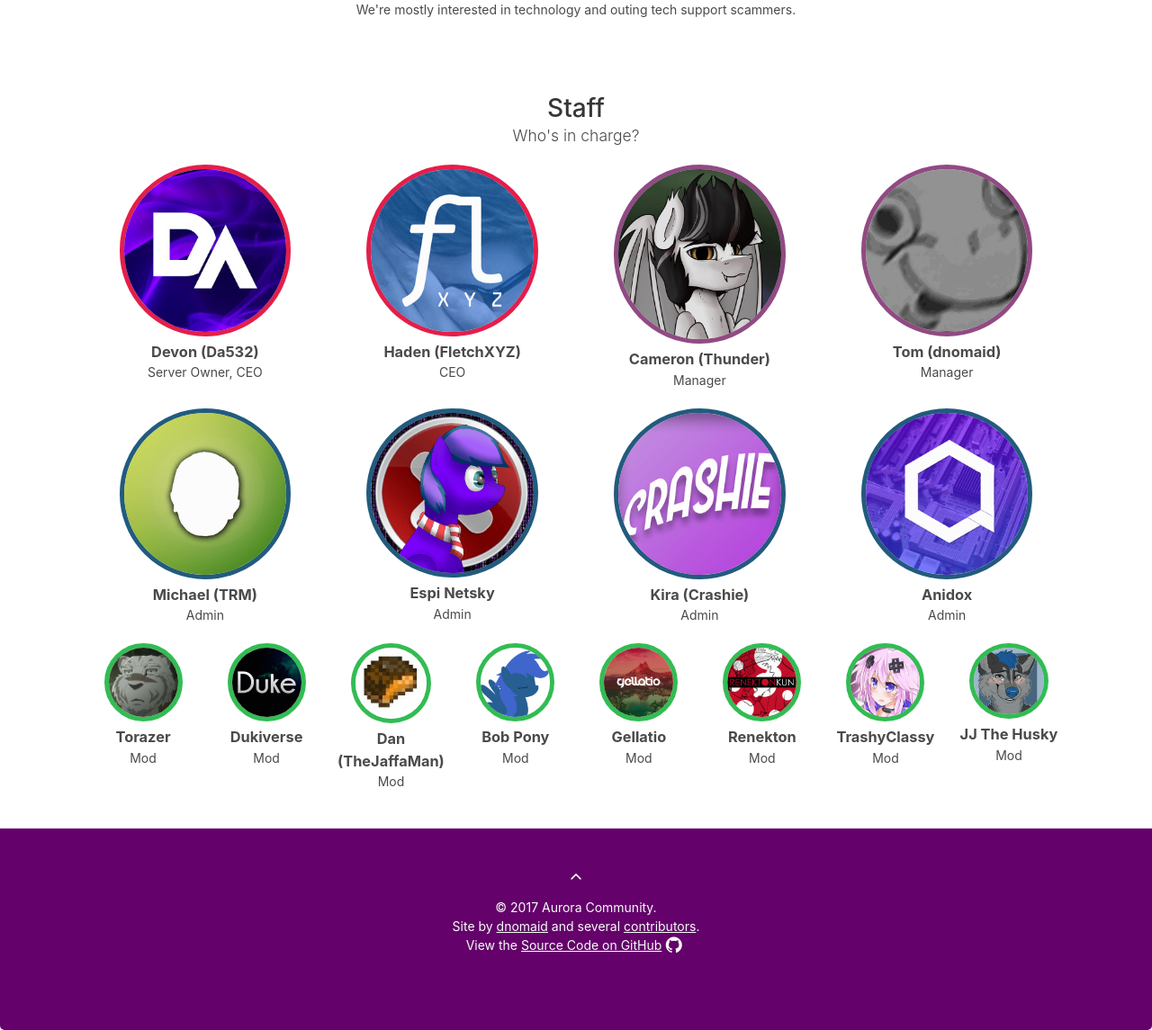
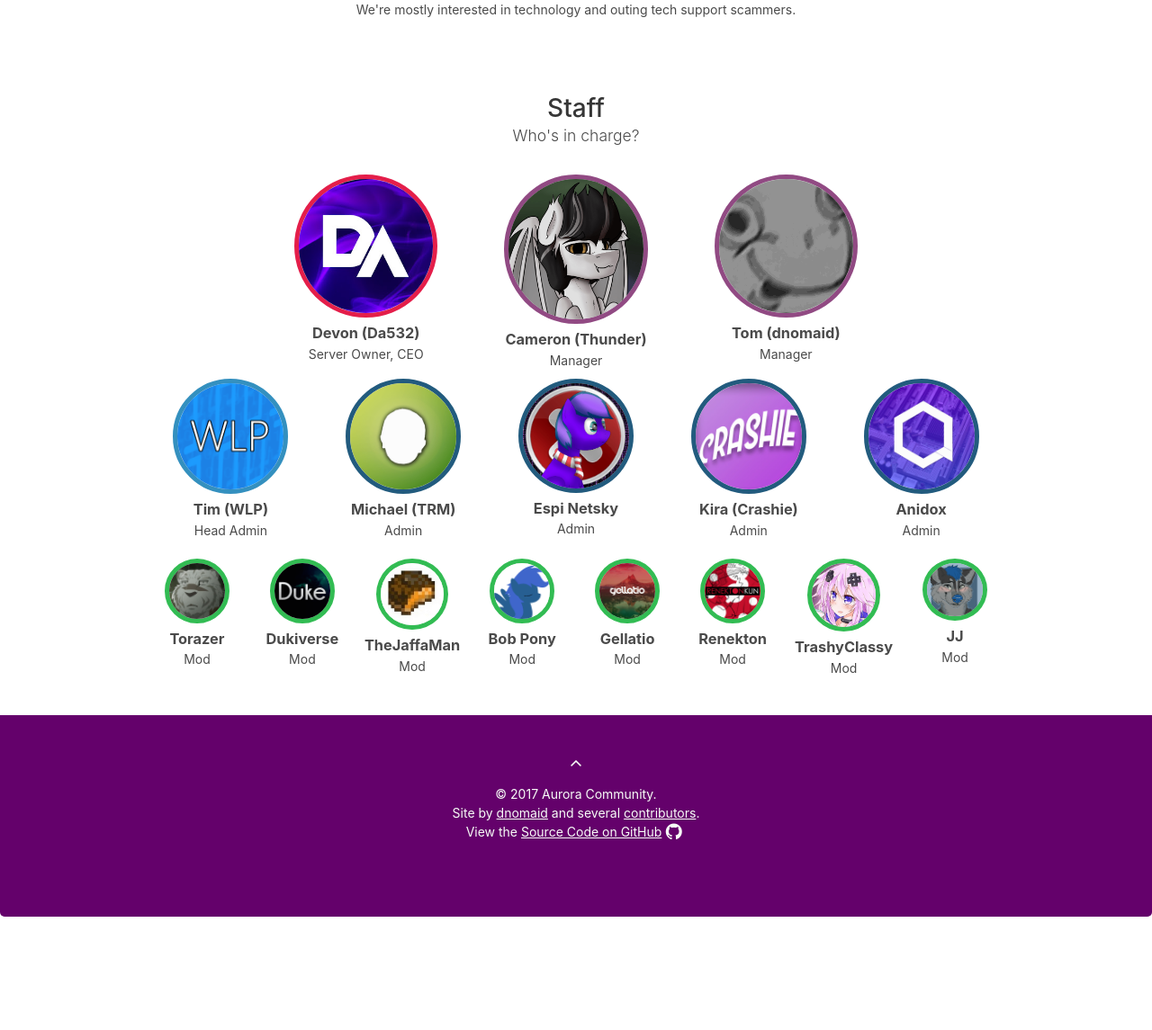
Before and after one commit to AuroraCommunity/AuroraCommunity.github.io, a PHP site: page / in a window 1280 px wide. Shown: the part 663-1808 px from the top of the page at 90% size. After the commit the page ends 1682 px from the top, so only its background shows below. Run offline with PHP 8.4, Linux system fonts and the light colour scheme; some libraries are stand-ins or nearby versions.

Commit message:
Update staff list

```diff
--- a/css/style.css
+++ b/css/style.css
@@ -16,7 +16,7 @@ body {
 
 #content-inner {
     background: #fff;
-    max-width: 80em;
+    max-width: 70em;
     margin: 0 auto;
 }
 
@@ -44,6 +44,11 @@ a {
 
 .manager {
     border: 5px solid #914A83;
+}
+
+#managers {
+    max-width: 50em;
+    margin: 0 auto;
 }
 
 .admin-plus {
--- a/index.php
+++ b/index.php
@@ -20,17 +20,11 @@
     <div id="staff" class="section" style="text-align: center;">
         <h1 class="title"><strong>Staff</strong></h1>
         <h2 class="subtitle">Who's in charge?</h2>
-        <div class="columns">
+        <div class="columns" id="managers">
             <div class="column">
                 <a href="http://da532.com" target="_blank" rel="noopener noreferrer"><img src="img/people/da532.png" class="someone ceo"></a>
                 <h3>Devon (Da532)</h3>
                 <p>Server Owner, CEO</p>
-            </div>
-
-              <div class="column">
-                <a href="https://youtube.com/FletchXYZ" target="_blank" rel="noopener noreferrer"><img src="img/people/fletch.png" class="someone ceo"></a>
-                <h3>Haden (FletchXYZ)</h3>
-                <p>CEO</p>
             </div>
 
             <div class="column">
@@ -48,11 +42,11 @@
         </div>
 
         <div class="columns">
-          <!-- <div class="column">
+          <div class="column">
                 <a href="http://www.windowslogic.co.uk/" target="_blank" rel="noopener noreferrer"><img src="img/people/wlp.png" class="someone admin-plus"></a>
                 <h3>Tim <span title="WindowsLogic Productions">(WLP)</a></h3>
                 <p>Head Admin</p>
-          </div> -->
+          </div>
 
             <div class="column">
                 <a href="https://therandommelon.xyz/" target="_blank" rel="noopener noreferrer"><img src="img/people/melon.png" class="someone admin"></a>
@@ -61,7 +55,7 @@
             </div>
 
             <div class="column">
-                <a href="https://www.discord.io/espislounge" target="_blank" rel="noopener noreferrer"><img src="img/people/espi.png" class="someone admin"></a>
+                <a href="https://www.discord.io/netskynetwork/" target="_blank" rel="noopener noreferrer"><img src="img/people/espi.png" class="someone admin"></a>
                 <h3>Espi Netsky</h3>
                 <p>Admin</p>
             </div>
@@ -98,7 +92,7 @@
           <div class="column">
               <a href="https://www.youtube.com/channel/UCfpY45UhtJ9i-_PJVwBOzvA
 " target="_blank" rel="noopener noreferrer"><img src="img/people/jaffa.png" class="someone mod"></a>
-              <h3>Dan <span title="AKA TheJaffaMeme">(TheJaffaMan)</span></h3>
+              <h3><span title="AKA TheJaffaMeme">TheJaffaMan</span></h3>
               <p>Mod</p>
           </div>
 
@@ -128,7 +122,7 @@
 
       <div class="column">
         <img src="img/people/jj.png" class="someone mod">
-        <h3>JJ The Husky</h3>
+        <h3><span title="JJ The Husky">JJ</span></h3>
         <p>Mod</p>
     </div>
     </div>
```
